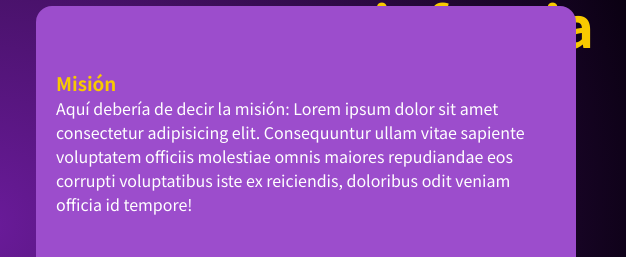
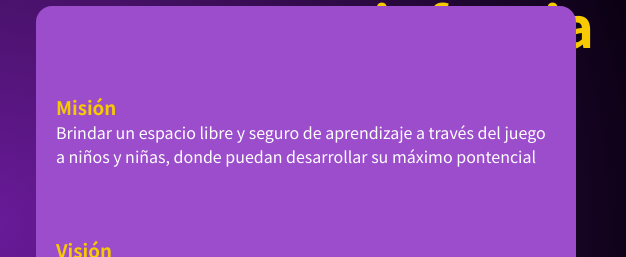
Before and after one commit to chuchenelida/MagiCircle-Martinez, a plain HTML site: page index.html in a window 1280 px wide. Shown: the part 494-751 px from the top of the page, 654-1280 px from the left. Drawn offline with Linux system fonts and the light colour scheme.

Commit message:
NuevaPrueba

```diff
--- a/index.html
+++ b/index.html
@@ -37,7 +37,7 @@
         <article class=IntroIndex__Texto> <!--En un cuadro a la derecha se pondra la misión y visión-->
         <div>
             <h3>Misión</h3>
-        <p>Aquí debería de decir la misión: Lorem ipsum dolor sit amet consectetur adipisicing elit. Consequuntur ullam vitae sapiente voluptatem officiis molestiae omnis maiores repudiandae eos corrupti voluptatibus iste ex reiciendis, doloribus odit veniam officia id tempore!</p>
+        <p>Brindar un espacio libre y seguro de aprendizaje a través del juego a niños y niñas, donde puedan desarrollar su máximo pontencial</p>
         </div>
         <div>
             <h3>Visión</h3>
```
